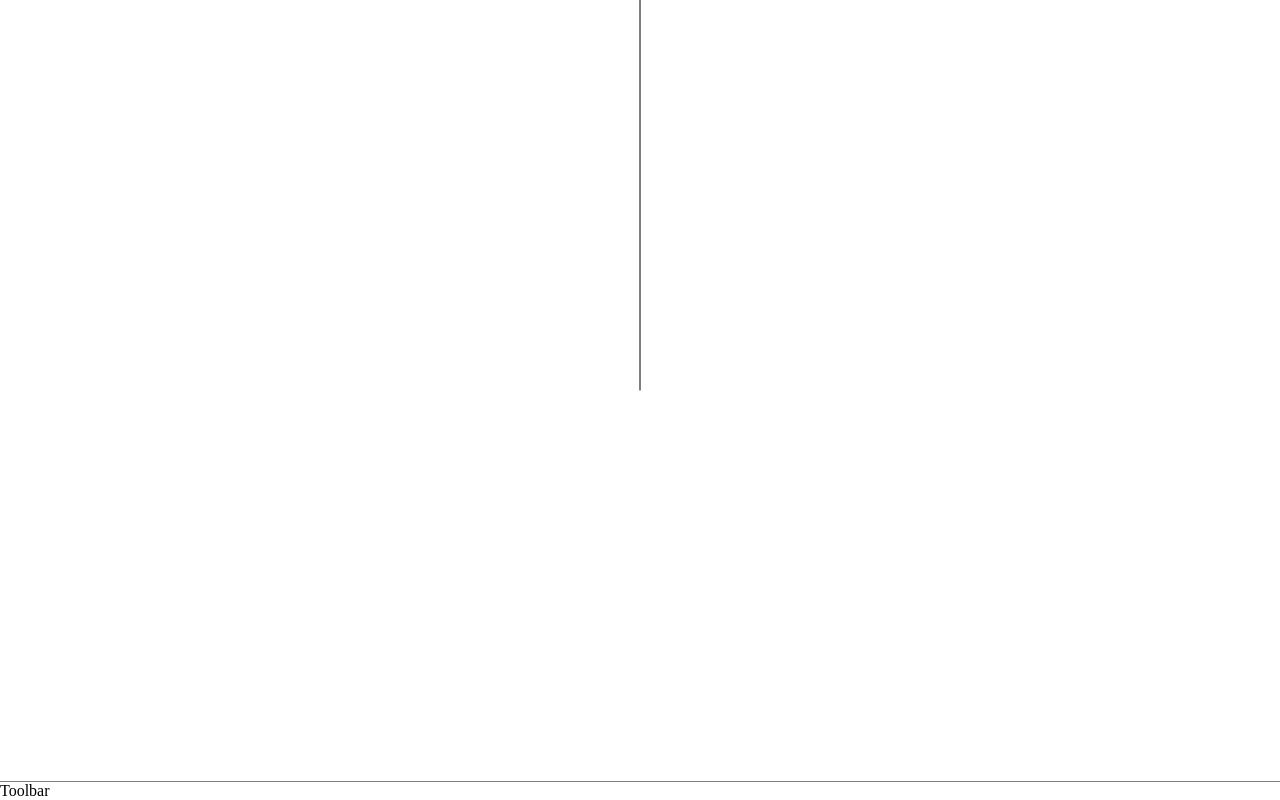
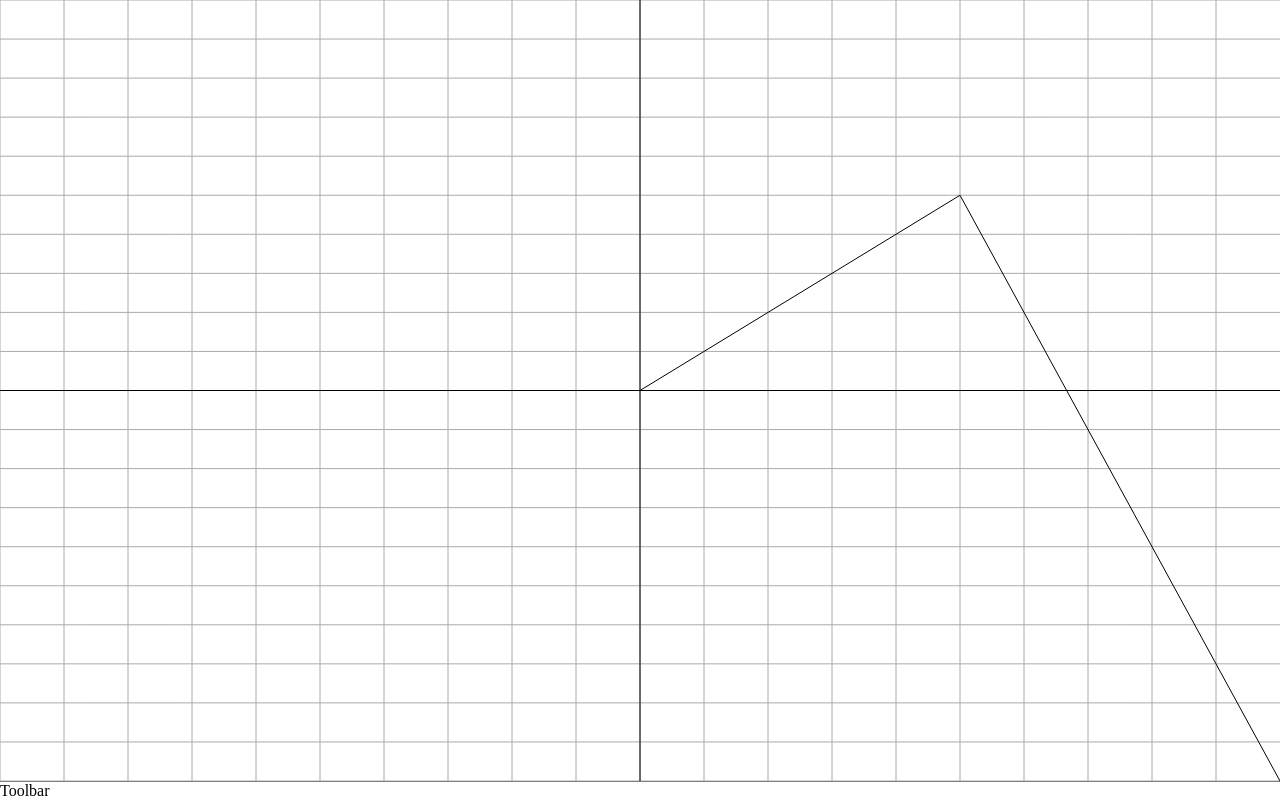
Before and after one commit to Dynosaur/algebruh, a React app: page /graph in a window 1280 px wide. Built offline with nearby package versions, Linux system fonts and the light colour scheme; the HTML template or start-up script is replaced by a standard one.

Commit message:
Completed grid, added scrolling

```diff
--- a/src/components/graph/canvas.ts
+++ b/src/components/graph/canvas.ts
@@ -8,27 +8,14 @@ class Canvas {
     private xScale: number;
     private yScale: number;
     private center: Point;
+    private displacement: Point;
 
     constructor(private canvasRef: React.RefObject<HTMLCanvasElement>) {
-        this.graph = new VirtualGraph(-10, 10, -10, 10);
+        this.graph = new VirtualGraph(-10, 10, -10, 10, this);
         this.xScale = 0;
         this.yScale = 0;
         this.center = new Point(0, 0);
-    }
-
-    public handleDrag(x: number, y: number): void {
-        this.graph.translate(x / this.xScale, -y / this.yScale);
-    }
-
-    public handleResize(): void {
-        this.initialize();
-    }
-
-    public initialize(): void {
-        this.xScale = this.getWidth() / 10;
-        this.yScale = this.getHeight() / 3;
-        this.center = new Point(this.getWidth() / 2, this.getHeight() / 2);
-        console.log(this.transPoint(new Point(0, 10)));
+        this.displacement = new Point(0, 0);
     }
 
     public getWidth(): number {
@@ -39,68 +26,63 @@ class Canvas {
         return this.canvasRef.current.height;
     }
 
-    public getClientWidth(): number {
-        return this.canvasRef.current.clientWidth;
+    public getXScale(): number {
+        return this.xScale;
     }
 
-    public getClientHeight(): number {
-        return this.canvasRef.current.clientHeight;
+    public getYScale(): number {
+        return this.yScale;
     }
 
-    // getPoint(x, y, mode) {
-    //     return new Point(x, y, this, mode);
-    // }
+    public getCenter(): Point {
+        return this.center;
+    }
 
-    // getPointRef(x, y, mode) {
-    //     if (!mode) {
-    //         throw 'No mode argument provided.';
-    //     }
-    //     if (mode === 'screen') {
-    //         return new Point(x + this.center.graph.x, y + this.center.graph.y, this, mode);
-    //     }
-    //     if (mode === 'graph') {
-    //         return new Point(x, y, this, mode);
-    //     }
-    //     const point = new Point(x, y, this, mode);
-    // }
-
-    getContext() {
+    private getContext(): CanvasRenderingContext2D {
         return this.canvasRef.current.getContext('2d');
     }
 
-    // getWidth(scale, mode) {
-    //     if (!scale) {
-    //         scale = 0.5;
-    //     }
-
-    //     var width = this.canvasRef.current.width * scale;
-
-    //     if (mode === 'virtual') {
-    //         return width / this.xScale;
-    //     } else {
-    //         return width;
-    //     }
-    // }
-
-    // getHeight(scale, mode) {
-    //     if (!scale) {
-    //         scale = 0.5;
-    //     }
-
-    //     var height = this.canvasRef.current.height * scale;
-
-    //     if (mode === 'virtual') {
-    //         return height / this.yScale;
-    //     } else {
-    //         return height;
-    //     }
-    // }
-
-    private transPoint(point: Point): Point {
-        return new Point(point.getX() * this.xScale + this.center.getX(), -point.getY() * this.yScale + this.center.getY());
+    public handleMouseDrag(x: number, y: number): void {
+        this.center.move(x, y);
+        this.displacement.move(x, y);
+        this.graph.translate(-x/this.xScale, y/this.yScale);
+        this.draw();
     }
 
-    private transLine(line: Line): Line {
+    public handleResize(): void {
+        this.initialize();
+    }
+
+    public handleScroll(deltaY: number): void {
+        if (deltaY < 0) {
+            this.xScale /= 2;
+            this.yScale /= 2;
+        } else {
+            this.xScale *= 2;
+            this.yScale *= 2;
+        }
+        this.draw();
+    }
+
+    public initialize(): void {
+        this.xScale = this.getWidth() / 20;
+        this.yScale = this.getHeight() / 20;
+        this.center = new Point(this.getWidth() / 2, this.getHeight() / 2);
+    }
+
+    public transX(x: number): number {
+        return x * this.xScale + this.center.getX();
+    }
+
+    public transY(y: number): number {
+        return -y * this.yScale + this.center.getY();
+    }
+
+    public transPoint(point: Point): Point {
+        return new Point(this.transX(point.getX()), this.transY(point.getY()));
+    }
+
+    public transLine(line: Line): Line {
         return new Line(this.transPoint(line.getStart()), this.transPoint(line.getEnd()));
     }
 
@@ -116,65 +98,62 @@ class Canvas {
     }
 
     draw() {
+        console.log('New Frame');
         this.clear();
         this.drawGrid();
+
+        this.graph.draw().forEach(line => {
+            this.drawLine(this.transLine(line), this.getContext());
+        });
     }
 
     drawGrid() {
         const context = this.getContext();
 
-        this.graph.drawGrid().forEach(line => {
-            console.log(this.transLine(line));
-            this.drawLine(this.transLine(line), context);
-        });
-        // this.drawLine(this.center, new Point(this.getWidth() / 2, 0), context);
-        // this.drawLine(this.center, new Point(this.getWidth(), this.getHeight() / 2), context);
-        // this.drawLine(this.center, new Point(0, this.getHeight() / 2), context);
-        // this.drawLine(this.center, new Point(this.getWidth() / 2, this.getHeight()), context);
-        // context.strokeStyle = '#A0A0A0';
-        // context.lineWidth = 1;
-        // var viewLeftSide  = Math.ceil(-this.getWidth(0.5, 'virtual') - this.center.virtual.x);
-        // var viewRightSide = Math.ceil( this.getWidth(0.5, 'virtual') - this.center.virtual.x);
-        // for (var i = viewLeftSide; i <= viewRightSide; i++) {
-        //     this.drawLine(
-        //         this.getPoint(i + this.center.virtual.x, -this.getHeight(0.5, 'virtual'), 'virtual'),
-        //         this.getPoint(i + this.center.virtual.x, this.getHeight(0.5, 'virtual'), 'virtual'),
-        //         context
-        //     );
-        // }
+        // const Xrange = this.graph.getTopRight().getX() - this.graph.getTopLeft().getX();
+        // const Yrange = this.graph.getTopLeft().getY() - this.graph.getBottomRight().getY();
+        // console.log('xRange: ' + Xrange);
+        // console.log('yRange: ' + Yrange);
 
-        // var viewBottomSide = Math.ceil(-this.getHeight(0.5, 'virtual') - this.center.virtual.y);
-        // var viewTopSide    = Math.ceil( this.getHeight(0.5, 'virtual') - this.center.virtual.y);
-        // for (var i = viewBottomSide; i <= viewTopSide; i++) {
-        //     this.drawLine(
-        //         this.getPoint(-this.getWidth(0.5, 'virtual'), i + this.center.virtual.y, 'virtual'),
-        //         this.getPoint( this.getWidth(0.5, 'virtual'), i + this.center.virtual.y, 'virtual'),
-        //         context
-        //     );
-        // }
+        context.strokeStyle = '#aaa';
+        console.log(this.xScale);
+        const xDiff = Math.floor(this.displacement.getX() / this.xScale);
+        console.log(xDiff);
+        for(let i = -xDiff * this.xScale; i < this.getWidth() - xDiff * this.xScale; i += this.xScale) {
+            this.drawLine(
+                new Line(
+                    new Point(i + this.displacement.getX(), this.getHeight()),
+                    new Point(i + this.displacement.getX(), 0)
+                ),
+                context
+            );
+        }
+        const yDiff = Math.floor(this.displacement.getY() / this.yScale);
+        for(let i = -yDiff * this.yScale; i < this.getHeight() - yDiff * this.yScale; i += this.yScale) {
+            this.drawLine(
+                new Line(
+                    new Point(0, i + this.displacement.getY()),
+                    new Point(this.getWidth(), i + this.displacement.getY())
+                ),
+                context
+            );
+        }
 
-        // context.strokeStyle = '#000000';
-        // context.lineWidth = 2;
-        // this.drawLine(
-        //     this.center,
-        //     this.getPoint(this.getWidth() + this.center.graph.x, 0),
-        //     context
-        // );
-        // this.drawLine(
-        //     this.center,
-        //     this.getPoint(this.getWidth(), 0 + this.center.graph.y, 'graph'),
-        //     context
-        // );
-        // this.drawLine(
-        //     this.center,
-        //     this.getPoint(0 + this.center.graph.x, -this.getHeight(), 'graph'),
-        //     context
-        // );
-        // this.drawLine(
-        //     this.center,
-        //     this.getPoint(-this.getWidth(), 0 + this.center.graph.y, 'graph'),
-        //     context
-        // );
+        context.strokeStyle = '#000';
+        this.drawLine(
+            new Line(
+                new Point(this.getCenter().getX(), this.getHeight()),
+                new Point(this.getCenter().getX(), 0)
+            ),
+            context
+        );
+        this.drawLine(
+            new Line(
+                new Point(0, this.center.getY()),
+                new Point(this.getWidth(), this.center.getY())
+            ),
+            context
+        );
     }
 
 }
--- a/src/components/graph/graph.tsx
+++ b/src/components/graph/graph.tsx
@@ -18,11 +18,12 @@ class Graph extends React.Component {
         this.handleClick     =     this.handleClick.bind(this);
         this.handleMouseDown = this.handleMouseDown.bind(this);
         this.handleMouseUp   =   this.handleMouseUp.bind(this);
-        this.handleMouseMove = this.handleMouseMove.bind(this);
+        this.handleMouseDrag = this.handleMouseDrag.bind(this);
         this.handleResize    =    this.handleResize.bind(this);
+        this.handleScroll    =    this.handleScroll.bind(this);
     }
 
-    render() {
+    render(): JSX.Element {
         return (
             <div ref={this.containerRef} className='alg-graph-container'>
                 <canvas ref={this.canvasRef} className='alg-graph-canvas'></canvas>
@@ -30,11 +31,12 @@ class Graph extends React.Component {
         );
     }
 
-    componentDidMount() {
+    componentDidMount(): void {
         const canvasDOM = this.canvasRef.current;
         canvasDOM.addEventListener('click',     this.handleClick);
         canvasDOM.addEventListener('mousedown', this.handleMouseDown);
         canvasDOM.addEventListener('mouseup',   this.handleMouseUp);
+        canvasDOM.addEventListener('wheel',    this.handleScroll);
         window.addEventListener('resize',    this.handleResize);
 
         const containerDOM = this.containerRef.current;
@@ -45,12 +47,12 @@ class Graph extends React.Component {
         this.canvas.draw();
     }
 
-    handleClick(ev) {
+    handleClick(ev: MouseEvent): void {
         //const point = this.canvas.getPoint(ev.x, ev.y);
         //console.log(point);
     }
 
-    handleResize() {
+    handleResize(): void {
         const canvas = this.canvasRef.current;
         const container = this.containerRef.current;
         canvas.width = container.clientWidth;
@@ -60,19 +62,22 @@ class Graph extends React.Component {
         this.canvas.draw();
     }
 
-    handleMouseDown() {
-        this.canvasRef.current.addEventListener('mousemove', this.handleMouseMove);
+    handleMouseDown(): void {
+        this.canvasRef.current.addEventListener('mousemove', this.handleMouseDrag);
     }
 
-    handleMouseUp() {
-        this.canvasRef.current.removeEventListener('mousemove', this.handleMouseMove);
+    handleMouseUp(): void {
+        this.canvasRef.current.removeEventListener('mousemove', this.handleMouseDrag);
     }
 
-    handleMouseMove(ev: MouseEvent) {
+    handleMouseDrag(ev: MouseEvent): void {
         //this.canvas.center = this.canvas.center.translate(ev.movementX, ev.movementY);
         //console.log(this.canvas.center);
-        this.canvas.handleDrag(ev.movementX, ev.movementY);
-        this.canvas.draw();
+        this.canvas.handleMouseDrag(ev.movementX, ev.movementY);
+    }
+
+    handleScroll(ev: WheelEvent): void {
+        this.canvas.handleScroll(-ev.deltaY);
     }
 
 }
```
Also changed, not shown: src/components/graph/virtualGraph.ts (+34 -28 lines).
